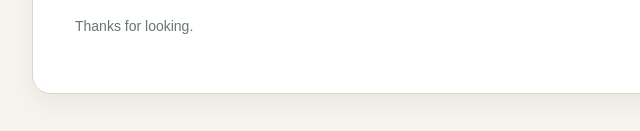
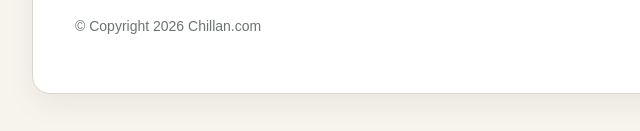
Before and after one commit to Bistonic/chillan-sale-page, a plain HTML site: page index.html in a window 1280 px wide. Shown: the part 1170-1301 px from the top of the page, 208-848 px from the left. Drawn offline with Linux system fonts and the light colour scheme.

Commit message:
Update index.html

```diff
--- a/index.html
+++ b/index.html
@@ -176,7 +176,7 @@
       </form>
 
       <p class="small-note">
-        Thanks for looking.
+        © Copyright 2026 Chillan.com
       </p>
     </section>
   </main>
```
